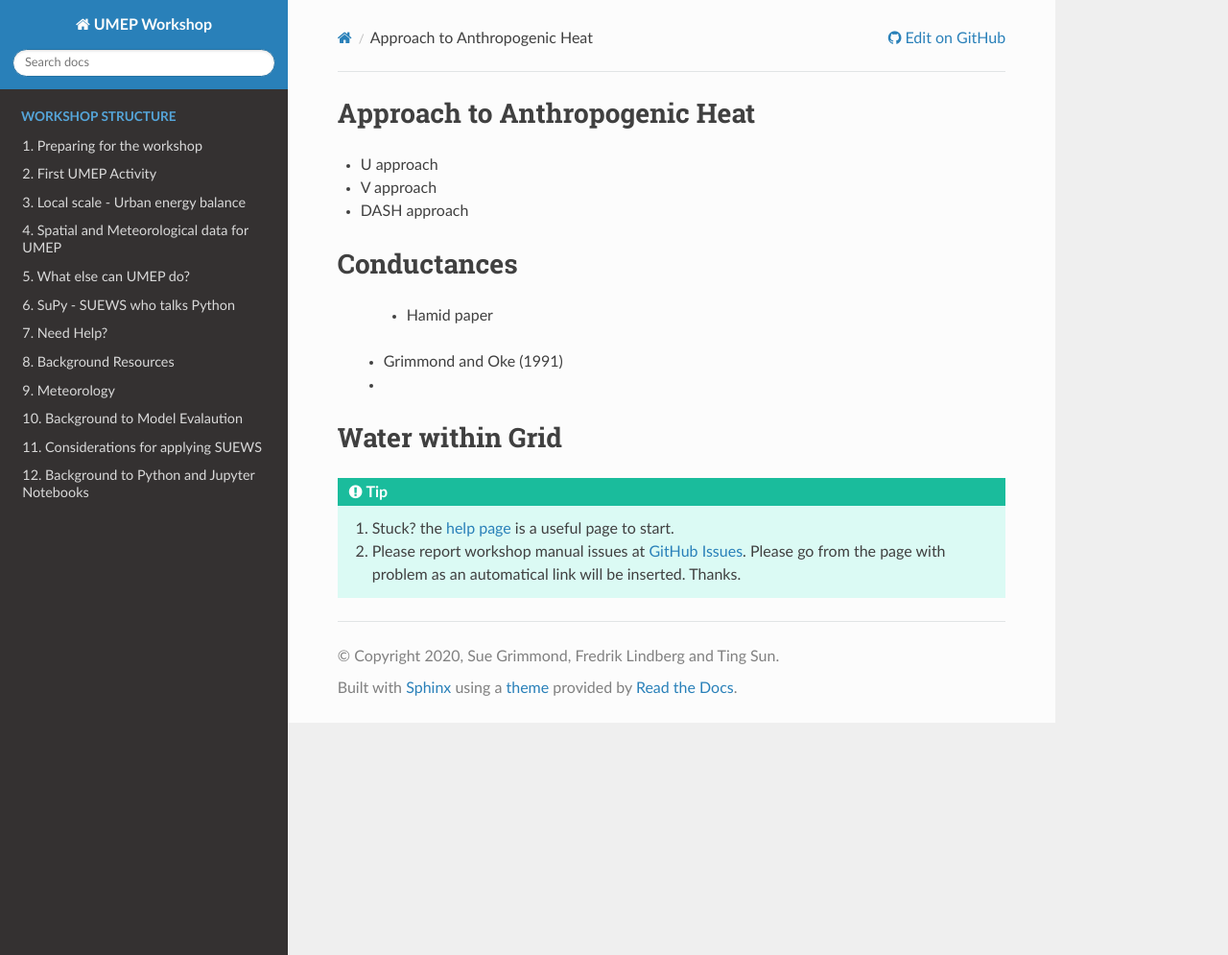
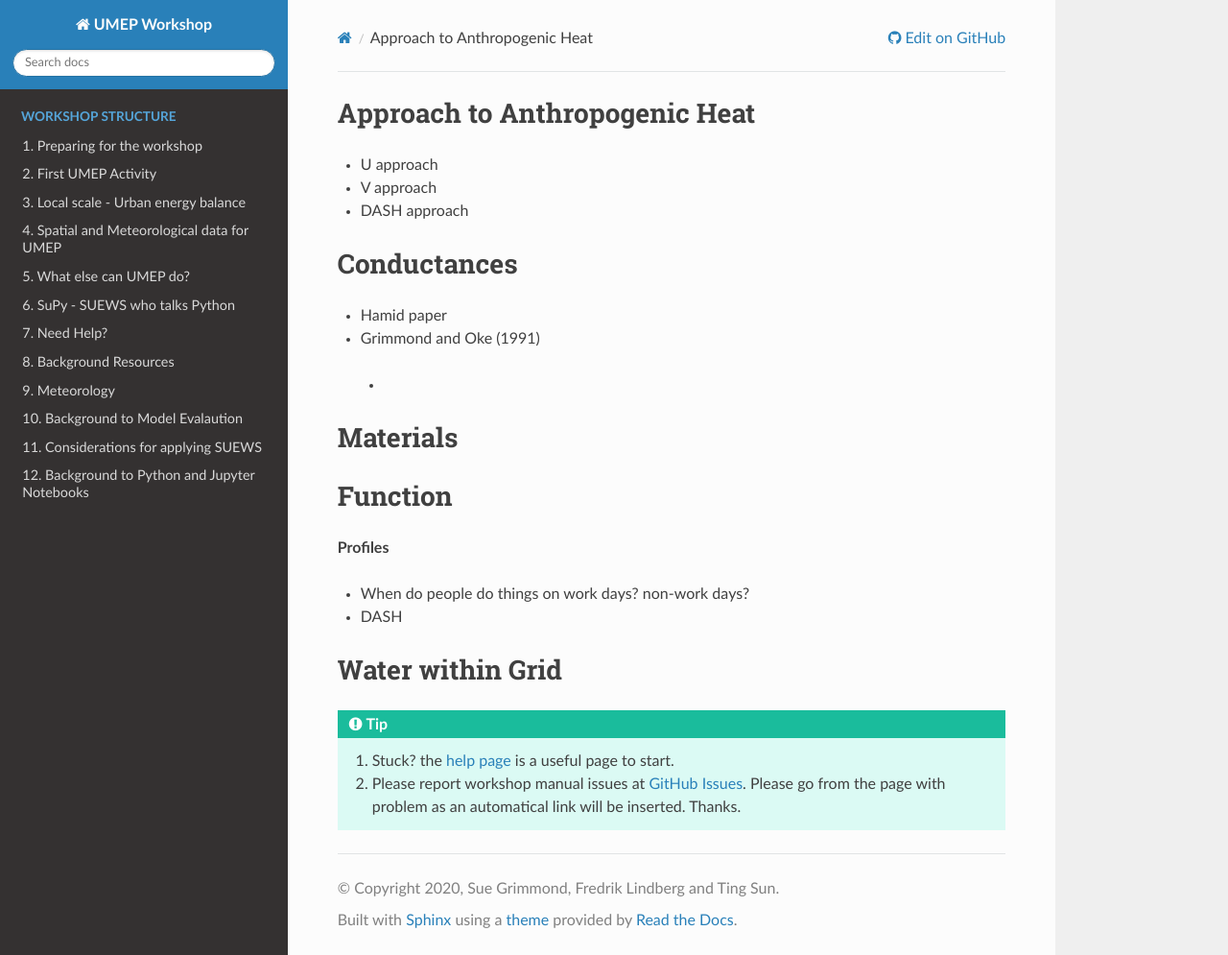
Before and after one commit to Urban-Meteorology-Reading/UMEP-Workshop, a Sphinx documentation site: the page built from source/Parameters/T1.rst, in a window 1280 px wide and 995 px high. Shown: the whole window at 96% size. Built offline with Sphinx 7.4.7 and the Read the Docs theme 2.0.0, drawn with Linux system fonts in a browser that asks for light colours.

Commit message:
Update T1.rst

```diff
--- a/source/Parameters/T1.rst
+++ b/source/Parameters/T1.rst
@@ -14,9 +14,28 @@ Approach to Anthropogenic Heat
 Conductances
 ------------
 
-  - Hamid paper
- - Grimmond and Oke (1991)
+- Hamid paper
+- Grimmond and Oke (1991)
  -
+
+.. _T1-m:
+
+Materials
+---------
+
+
+.. _T1-f:
+
+Function
+--------
+
+
+**Profiles**
+
+- When do people do things on work days? non-work days?
+- DASH
+
+
 
 
 
```
